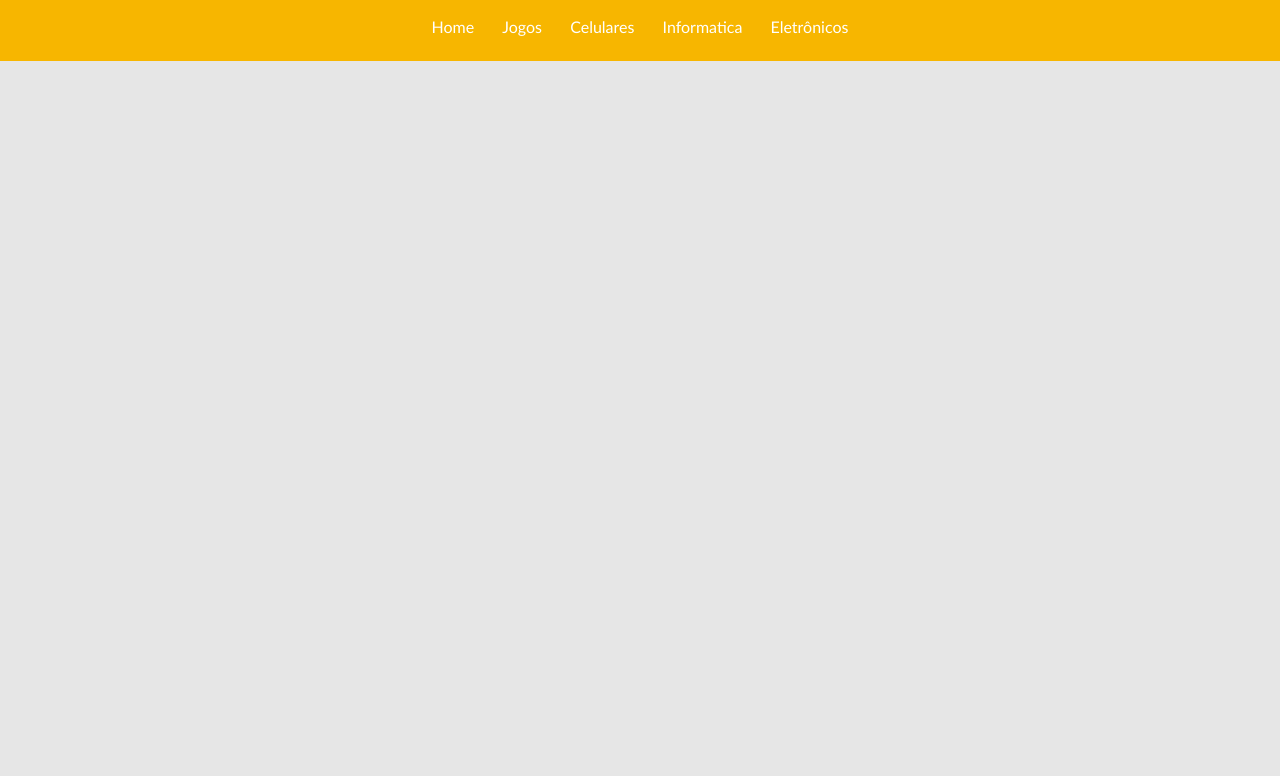
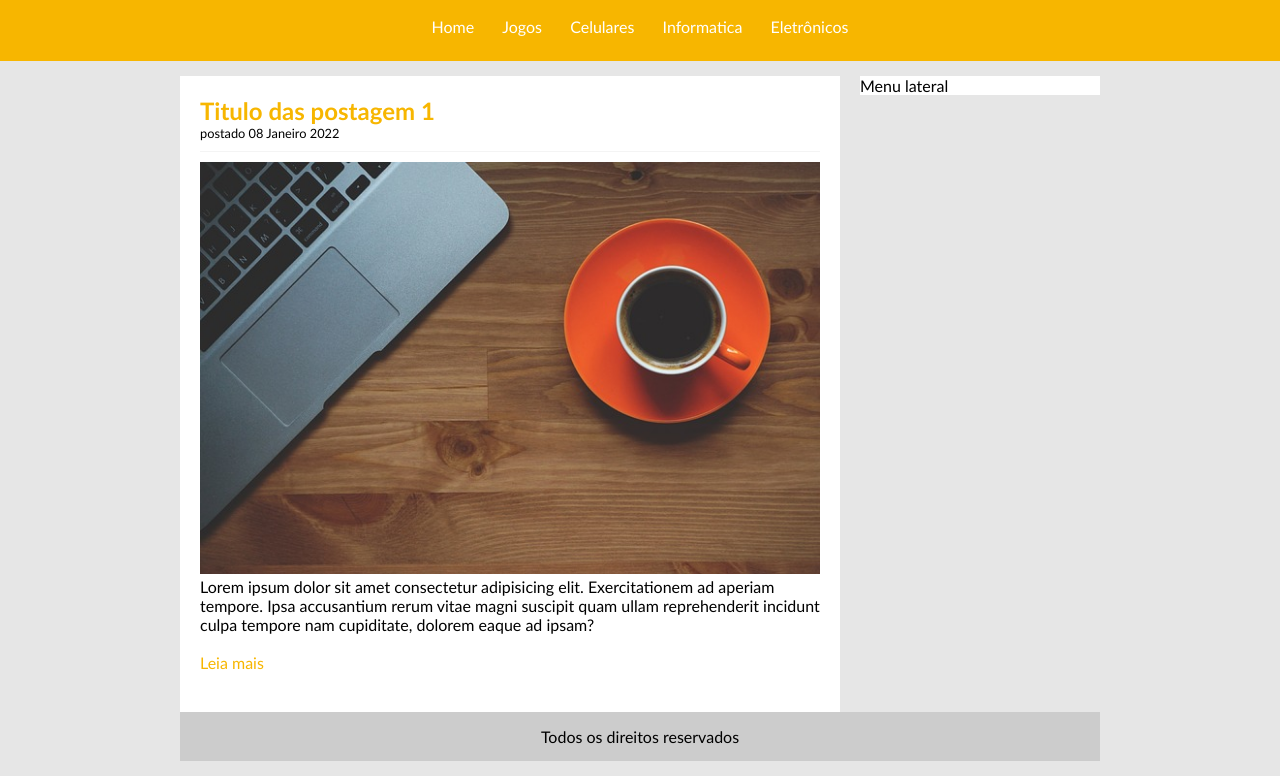
Before and after one commit to WalliCode/Projeto-TecBlog, a plain HTML site: page index.html in a window 1280 px wide. Shown: the part 76-852 px from the top of the page. Before the commit the page ends 800 px from the top, so only its background shows below. Drawn offline with Linux system fonts and the light colour scheme.

Commit message:
comecoTecBlog2

```diff
--- a/index.html
+++ b/index.html
@@ -9,7 +9,7 @@
 
 <body>
 
-    <div id="area-cabecalho">
+    <div id="area-cabecalho"> <!--Começo-->
 
         <div id="area-logo">
 
@@ -27,7 +27,37 @@
 
         </div>
 
-    </div>
+    </div> <!--Fim-->
+
+    <div> <!--Começo-->
+
+        <div id="area-principal">
+
+            <div id="area-postagens">
+
+                <div class="postagem">
+
+                    <h2>Titulo das postagem 1</h2>
+                   <span class="data">postado 08 Janeiro 2022</span>
+                   <img src="/imagens/imagem1.jpg" alt="" width="620px">
+                   <p>Lorem ipsum dolor sit amet consectetur adipisicing elit. Exercitationem ad aperiam tempore. Ipsa accusantium rerum vitae magni suscipit quam ullam reprehenderit incidunt culpa tempore nam cupiditate, dolorem eaque ad ipsam?</p><br>
+                   <a href="#">Leia mais</a>
+
+                </div>
+
+            </div>
+
+            <div id="area-lateral">
+                Menu lateral
+            </div>
+
+            <div id="rodape">
+                Todos os direitos reservados
+            </div>
+
+        </div>
+
+    </div> <!--Fim-->
 
 </body>
 
--- a/styles.css
+++ b/styles.css
@@ -11,6 +11,8 @@ body{
     background: #e6e6e6;
 }
 
+/*Layout*/
+
 #area-cabecalho{
     background: #f7b600;
     padding: 15px;
@@ -21,9 +23,46 @@ body{
     padding: 10px;
 }
 
+#area-principal{
+    width: 920px;
+    margin: 0 auto;
+    padding: 15px;
+}
+
+#area-postagens{
+    width: 660px;
+    background: #fff;
+    float: left;
+}
+
+#area-lateral{
+    width: 240px;
+    background: #fff;
+    float: right;
+}
+
+.postagem{
+    padding: 20px;
+    margin-bottom: 20px;
+    background: white;
+}
+
+#rodape{
+    background: #CCC;
+    clear: both;
+    text-align: center;
+    padding: 15px;
+}
+
+/*Links e Textos*/
+
 h1{
     color: #4e4e4e;
     font-size: 2.5em;
+}
+
+h2{
+    color: #f7b600;
 }
 
 a{
@@ -31,11 +70,28 @@ a{
 }
 
 a:link, a:visited{
+color: #f7b600;
+}
+
+a:hover{
+    text-decoration: underline;
+}
+
+#area-cabecalho a:link, #area-cabecalho a:visited{ /*para usar em uma area especifica posso fazer como acima*/
     color: #fff;
     padding: 8px 12px;
 }
 
-a:hover{
+#area-cabecalho a:hover{
     color: #f7b600;
     background: white;
+    text-decoration: none; /*Nessa Parte tive que colocar none porque na parte onde abrange tudo eu havia colocado underline*/
 }
+
+.data{
+    font-size: 0.8em;
+    border-bottom: 1px #f4f4f4 solid;
+    padding-bottom: 10px;
+    margin-bottom: 10px;
+    display: block;
+}
```
